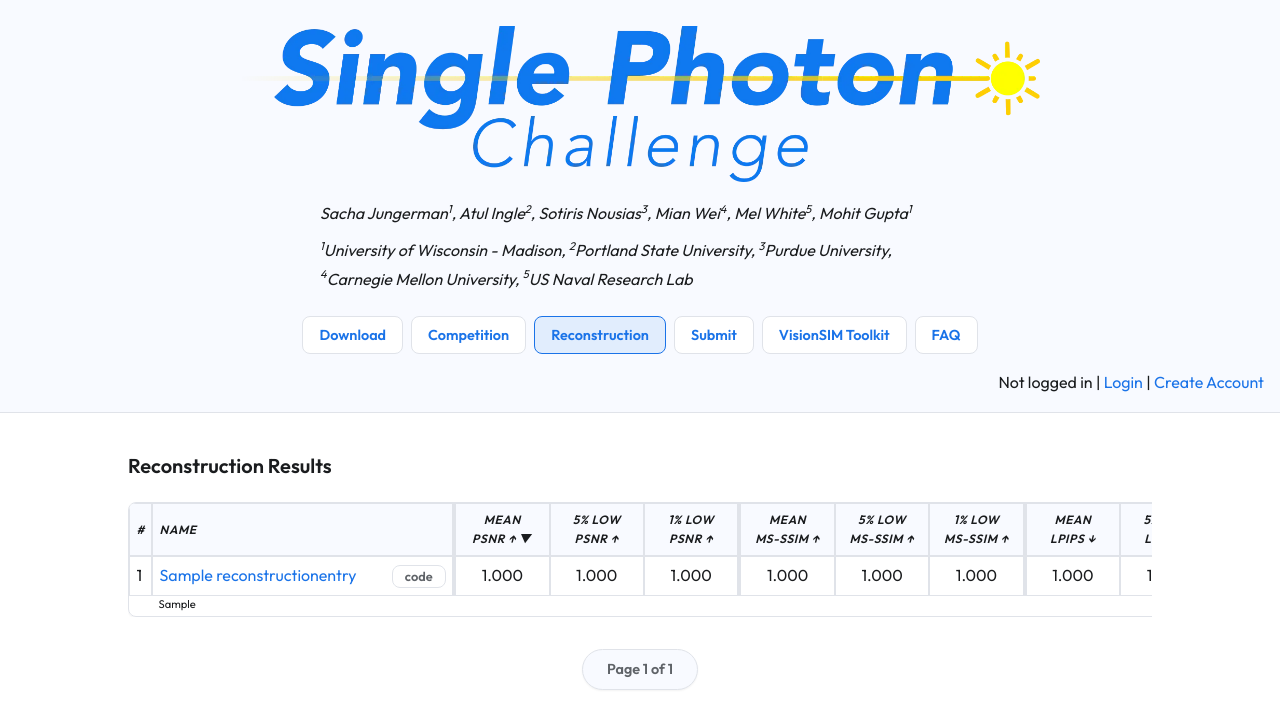
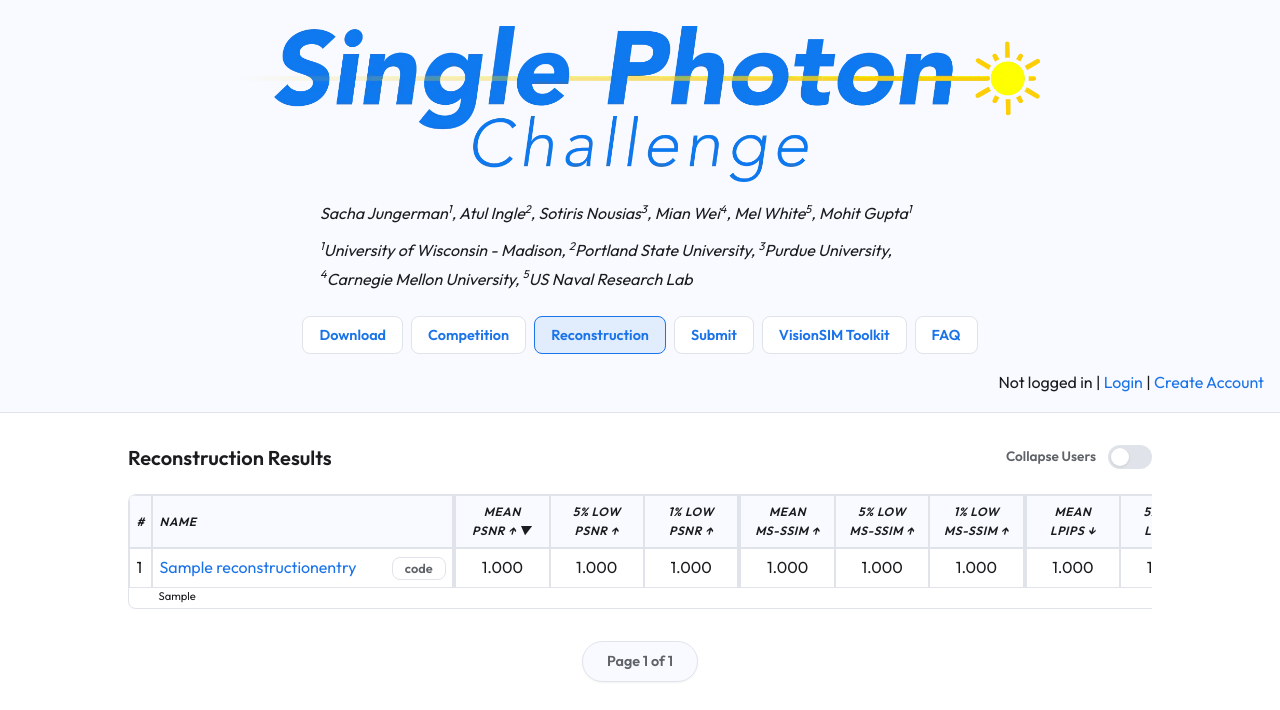
Before and after one commit to wision-lab/spcwebsite, a Django app: page /eval/reconstruction in a window 1280 px wide. Shown: the top 710 px of the page. Run offline with Django 5.2, Linux system fonts and the light colour scheme; tables that the repository leaves empty hold one stand-in row (values such as "Sample post").

Commit message:
add collapse users

```diff
--- a/eval/templates/reconstruction.html
+++ b/eval/templates/reconstruction.html
@@ -9,6 +9,7 @@
     document.addEventListener('DOMContentLoaded', function() {
         const tableRows = document.querySelectorAll('tbody tr.entry');
         const compareBtn = document.getElementById('compare-btn');
+        const toggle = document.getElementById('collapse-toggle');
         var selectedRows = [];
 
         compareBtn.addEventListener('click', function() {
@@ -43,10 +44,32 @@
                 }
             });
         });
+
+        toggle.addEventListener('change', function() {
+            const url = new URL(window.location.href);
+            if (this.checked) {
+                url.searchParams.set('collapse', '1');
+            } else {
+                url.searchParams.delete('collapse');
+            }
+            // Reset to page 1 when toggling
+            url.searchParams.delete('page');
+            window.location.href = url.toString();
+        });
     });
 </script>
 
-<h4>Reconstruction Results</h4>
+<div class="reconstruction-header">
+    <h4>Reconstruction Results</h4>
+    <label class="toggle-container" title="Show only the best entry for each participant (for the selected metric)">
+        <span>Collapse Users</span>
+        <div class="toggle-switch">
+            <input type="checkbox" id="collapse-toggle" {% if collapse %}checked{% endif %}>
+            <span class="toggle-slider"></span>
+        </div>
+    </label>
+</div>
+
 <div style="overflow-x:auto;">
 <table style="margin: 0;">
     <tr>
@@ -59,7 +82,7 @@
 
         {% for metric in metric_fields %}
         <th class="{% if forloop.counter0|divisibleby:3 %}leftbig{% endif %} clickable">
-            <a href="{% url 'eval:reconstruction' %}?sortby={% if direction and sortby == metric.name %}-{% endif %}{{ metric.name }}">
+            <a href="{% url 'eval:reconstruction' %}?sortby={% if direction and sortby == metric.name %}-{% endif %}{{ metric.name }}{% if collapse %}&collapse=1{% endif %}">
                 <p style="display: inline;">{{ metric.verbose_name|linebreaksbr }}</p>
                 <span style="display: inline;">{% if sortby == metric.name %}{% if not direction %}▲{% else %}▼{% endif %}{% endif %}</span>
             </a>
@@ -74,10 +97,10 @@
         </td>
         <td>
             <div class="namebox">
-                <span>
-                    {% if entry.visibility == "PRIV" %}<span style="font-size: small;">{% if entry.creator.id != user.id %}🥸{% else %}🚫{% endif %}</span>&nbsp;{% endif %}
-                    <a href="{% url 'eval:detail' entry.id %}">{{ entry.name }}</a>
-                </span>
+                <a href="{% url 'eval:detail' entry.id %}">
+                    {% if entry.visibility == "PRIV" %}<span style="font-size: small;">{% if entry.creator.id != user.id %}🥸{% else %}🚫{% endif %}</span>&nbsp;&nbsp;{% endif %}{{ entry.name }}
+                </a>
+                {% if entry.collapsed_count > 1 %}<span class="collapsed-badge" title="Only the best out of {{ entry.collapsed_count }} submissions by this user is shown.">Best of {{ entry.collapsed_count }}</span>{% endif %}
                 {% if entry.visibility != "ANON" and entry.code_url|length > 0 %}
                     &nbsp;<a href="{{ entry.code_url }}" target="_blank" rel="noopener noreferrer" class="codebutton">code</a>
                 {% endif %}
@@ -107,8 +130,8 @@
 <div class="pagination">
     <nav>
         {% if page_obj.has_previous %}
-            <a href="?page=1{% if sortby %}&sortby={% if not direction %}-{% endif %}{{ sortby }}{% endif %}">&laquo; First</a>
-            <a href="?page={{ page_obj.previous_page_number }}{% if sortby %}&sortby={% if not direction %}-{% endif %}{{ sortby }}{% endif %}">Previous</a>
+            <a href="?page=1{% if sortby %}&sortby={% if not direction %}-{% endif %}{{ sortby }}{% endif %}{% if collapse %}&collapse=1{% endif %}">&laquo; First</a>
+            <a href="?page={{ page_obj.previous_page_number }}{% if sortby %}&sortby={% if not direction %}-{% endif %}{{ sortby }}{% endif %}{% if collapse %}&collapse=1{% endif %}">Previous</a>
         {% endif %}
 
         <span class="current">
@@ -116,8 +139,8 @@
         </span>
 
         {% if page_obj.has_next %}
-            <a href="?page={{ page_obj.next_page_number }}{% if sortby %}&sortby={% if not direction %}-{% endif %}{{ sortby }}{% endif %}">Next</a>
-            <a href="?page={{ page_obj.paginator.num_pages }}{% if sortby %}&sortby={% if not direction %}-{% endif %}{{ sortby }}{% endif %}">Last &raquo;</a>
+            <a href="?page={{ page_obj.next_page_number }}{% if sortby %}&sortby={% if not direction %}-{% endif %}{{ sortby }}{% endif %}{% if collapse %}&collapse=1{% endif %}">Next</a>
+            <a href="?page={{ page_obj.paginator.num_pages }}{% if sortby %}&sortby={% if not direction %}-{% endif %}{{ sortby }}{% endif %}{% if collapse %}&collapse=1{% endif %}">Last &raquo;</a>
         {% endif %}
     </nav>
 </div>
--- a/eval/views.py
+++ b/eval/views.py
@@ -15,6 +15,8 @@ from django.views import View, generic
 from .constants import EVAL_FILES, MEDIA_DIRECTORY, SAMPLE_FRAMES_DIRECTORY
 from .forms import EditResultEntryForm, UploadFileForm
 from .models import EntryStatus, EntryVisibility, ReconstructionEntry
+from django.db import models
+from django.db.models import Q, OuterRef, Subquery, Count, Case, When, F, Value
 
 
 class ReconstructionEntriesView(View):
@@ -22,42 +24,74 @@ class ReconstructionEntriesView(View):
 
     def get(self, request):
         sortby = request.GET.get("sortby", "")
+        collapse_users = request.GET.get("collapse", "0") == "1"
         sortby_col = sortby.removeprefix("-")
+        direction = not sortby.startswith("-")
 
         if sortby_col not in self.VALID_KEYS:
             sortby = ReconstructionEntry.metric_fields[0].name
             sortby_col = sortby.removeprefix("-")
 
+        # Flip direction if metric if higher-is-better
+        if "↑" in self.VALID_KEYS[sortby_col]:
+            sortby = f"-{sortby}" if direction else sortby.removeprefix("-")
+
+        # Base query: SUCCESS and active entries
+        entries = ReconstructionEntry.objects.filter(
+            process_status=EntryStatus.SUCCESS, is_active=True
+        ).exclude(**{sortby_col: -1.0})
+
+        # Base visibility filter
+        visible_q = Q(visibility__in=[EntryVisibility.PUBL, EntryVisibility.ANON])
         if request.user.is_authenticated:
-            # Include all entries of user, if they are successful and active (not deleted)
-            my_entries = (
-                ReconstructionEntry.objects.filter(creator__exact=request.user.pk)
-                .filter(process_status=EntryStatus.SUCCESS)
-                .filter(is_active=True)
-            )
-            # Remove any entries that might be missing a metric
-            my_entries = my_entries.exclude(**{sortby_col: -1.0})
-        else:
-            my_entries = ReconstructionEntry.objects.none()
+            visible_q |= Q(creator=request.user)
 
         if not request.user.is_superuser:
-            entries = ReconstructionEntry.objects.exclude(
-                visibility=EntryVisibility.PRIV
+            entries = entries.filter(visible_q)
+
+        # Order by selected metric, respect higher-is-better or not
+        entries = entries.order_by(sortby)
+
+        if collapse_users:
+            if request.user.is_superuser:
+                # Superusers see everything grouped by user
+                group_field = "creator_id"
+            else:
+                # Anonymous entries are treated as their own group (not collapsed), unless they are the user's own
+                # entry, in which case they are collapsed with the user's other entries (including private entries)
+                entries = entries.annotate(
+                    grouping_key=Case(
+                        When(
+                            Q(visibility=EntryVisibility.ANON)
+                            & ~Q(creator_id=request.user),
+                            then=F("id"),
+                        ),
+                        default=F("creator_id"),
+                    )
+                )
+                group_field = "grouping_key"
+
+            # Annotate with the count of entries in this participant's group
+            # We reuse the existing 'entries' queryset (which has visibility/status filters) for the subquery
+            count_subquery = (
+                entries.filter(**{group_field: OuterRef(group_field)})
+                .values(group_field)
+                .order_by()
+                .annotate(c=Count("id"))
+                .values("c")
+            )
+
+            # Identify the best entry per group
+            best_id_subquery = entries.filter(
+                **{group_field: OuterRef(group_field)}
+            ).values("id")[:1]
+
+            # To show the "best of N" indicator, we count how many entries exist for this user in the visible set
+            entries = entries.annotate(collapsed_count=Subquery(count_subquery)).filter(
+                id=Subquery(best_id_subquery)
             )
         else:
-            entries = ReconstructionEntry.objects
-
-        # Remove any entries that might be missing a metric
-        entries = entries.exclude(**{sortby_col: -1.0})
-
-        # Filter out un-successful entries and deleted ones, merge with user entries
-        entries = entries.filter(process_status=EntryStatus.SUCCESS).filter(
-            is_active=True
-        )
-        entries = entries.union(my_entries).order_by(sortby)
-
-        if "↑" in self.VALID_KEYS[sortby_col]:
-            entries = entries.reverse()
+            entries = entries.annotate(collapsed_count=Value(1))
 
         paginator = Paginator(entries, 50)
         page_number = request.GET.get("page")
@@ -66,7 +100,8 @@ class ReconstructionEntriesView(View):
         context = {
             "page_obj": page_obj,
             "sortby": sortby_col,
-            "direction": "-" not in sortby,
+            "direction": direction,
+            "collapse": collapse_users,
             "metric_fields": ReconstructionEntry.metric_fields,
         }
         return render(request, "reconstruction.html", context)
@@ -202,7 +237,9 @@ class DetailView(UserPassesTestMixin, generic.DetailView):
         )
         context["image_paths"] = [
             (
-                SAMPLE_FRAMES_DIRECTORY / self.model.PREFIX / subpath.with_suffix(".webp"),
+                SAMPLE_FRAMES_DIRECTORY
+                / self.model.PREFIX
+                / subpath.with_suffix(".webp"),
                 entry.sample_directory.relative_to(MEDIA_DIRECTORY) / subpath,
             )
             for subpath in subpaths
@@ -276,7 +313,9 @@ class CompareView(View):
             (
                 entry_1.sample_directory.relative_to(MEDIA_DIRECTORY) / subpath,
                 entry_2.sample_directory.relative_to(MEDIA_DIRECTORY) / subpath,
-                SAMPLE_FRAMES_DIRECTORY / self.model.PREFIX / subpath.with_suffix(".webp")
+                SAMPLE_FRAMES_DIRECTORY
+                / self.model.PREFIX
+                / subpath.with_suffix(".webp"),
             )
             for subpath in sorted(list(subpaths))
         ]
--- a/static/style.css
+++ b/static/style.css
@@ -375,6 +375,13 @@ details[open]>:last-child {
     display: flex;
     align-items: center;
     gap: 1rem;
+}
+
+.namebox {
+    display: flex;
+    align-items: center;
+    gap: 8px;
+    width: 100%;
 }
 
 .auth-link {
@@ -1151,3 +1158,94 @@ span.inline-code {
     padding: 0 0.5rem;
     font-weight: 600;
 }
+
+/* Toggle Switch Styles */
+.reconstruction-header {
+    display: flex;
+    justify-content: space-between;
+    align-items: center;
+    margin-top: 2rem;
+    margin-bottom: 1.5rem;
+}
+
+.reconstruction-header h4 {
+    margin: 0;
+}
+
+.toggle-container {
+    display: flex;
+    align-items: center;
+    gap: 0.75rem;
+    font-size: 0.85rem;
+    font-weight: 600;
+    color: var(--text-light);
+    cursor: pointer;
+    user-select: none;
+}
+
+.toggle-switch {
+    position: relative;
+    display: inline-block;
+    width: 44px;
+    height: 24px;
+}
+
+.toggle-switch input {
+    opacity: 0;
+    width: 0;
+    height: 0;
+}
+
+.toggle-slider {
+    position: absolute;
+    cursor: pointer;
+    inset: 0;
+    background-color: var(--border);
+    transition: .3s cubic-bezier(0.4, 0, 0.2, 1);
+    border-radius: 24px;
+}
+
+.toggle-slider:before {
+    position: absolute;
+    content: "";
+    height: 18px;
+    width: 18px;
+    left: 3px;
+    bottom: 3px;
+    background-color: white;
+    transition: .3s cubic-bezier(0.4, 0, 0.2, 1);
+    border-radius: 50%;
+    box-shadow: 0 1px 3px rgba(0, 0, 0, 0.1);
+}
+
+input:checked+.toggle-slider {
+    background-color: var(--accent);
+}
+
+input:checked+.toggle-slider:before {
+    transform: translateX(20px);
+}
+
+.toggle-container:hover .toggle-slider {
+    filter: brightness(0.95);
+}
+
+.collapsed-badge {
+    display: inline-flex;
+    align-items: center;
+    background: var(--accent-bg);
+    border: 1px solid var(--border);
+    color: var(--text-light);
+    font-size: 0.75rem;
+    font-weight: 600;
+    padding: 0.1rem 0.5rem;
+    border-radius: 12px;
+    margin-left: auto;
+    vertical-align: middle;
+    white-space: nowrap;
+}
+
+.collapsed-badge i {
+    margin-right: 3px;
+    font-size: 0.7rem;
+}
```
